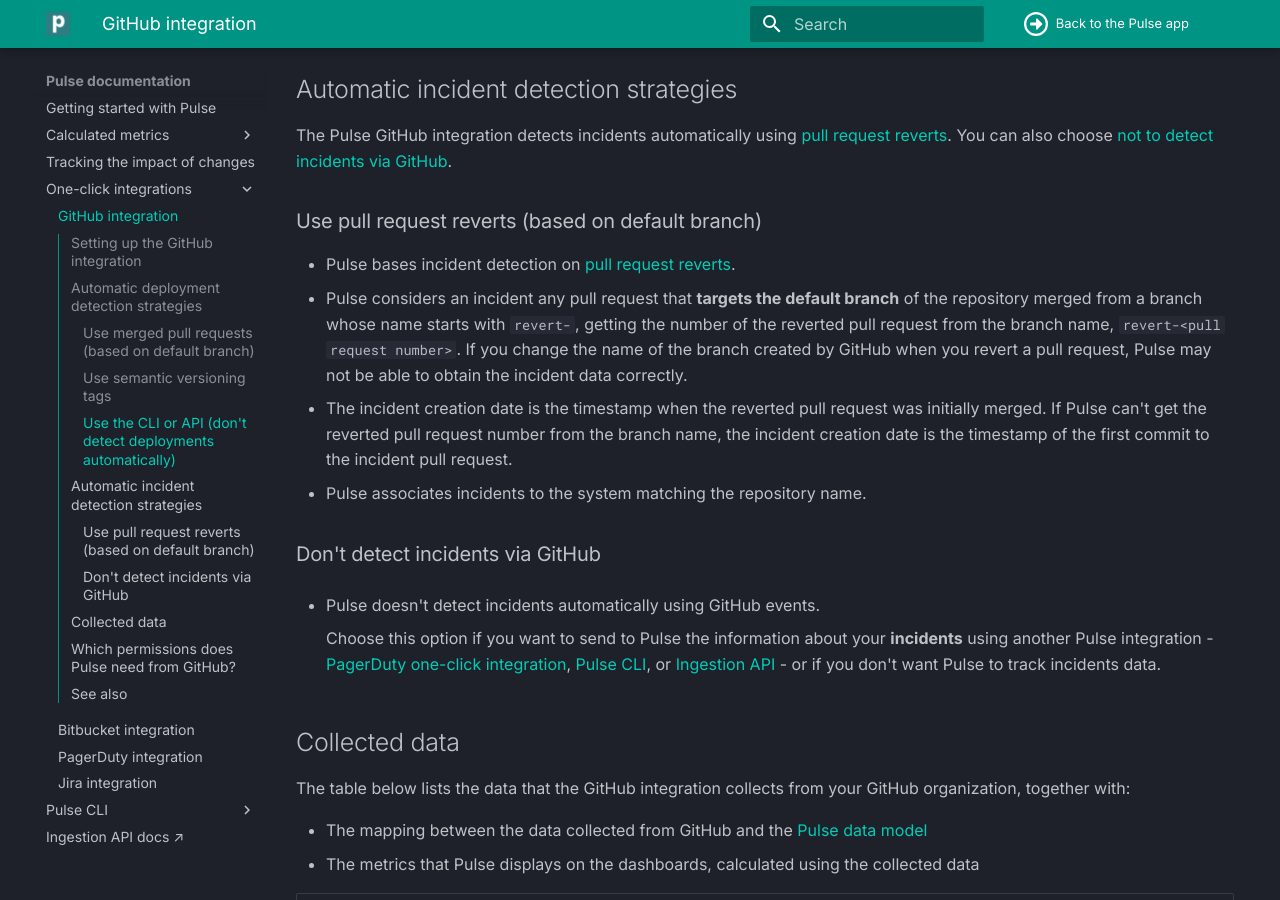
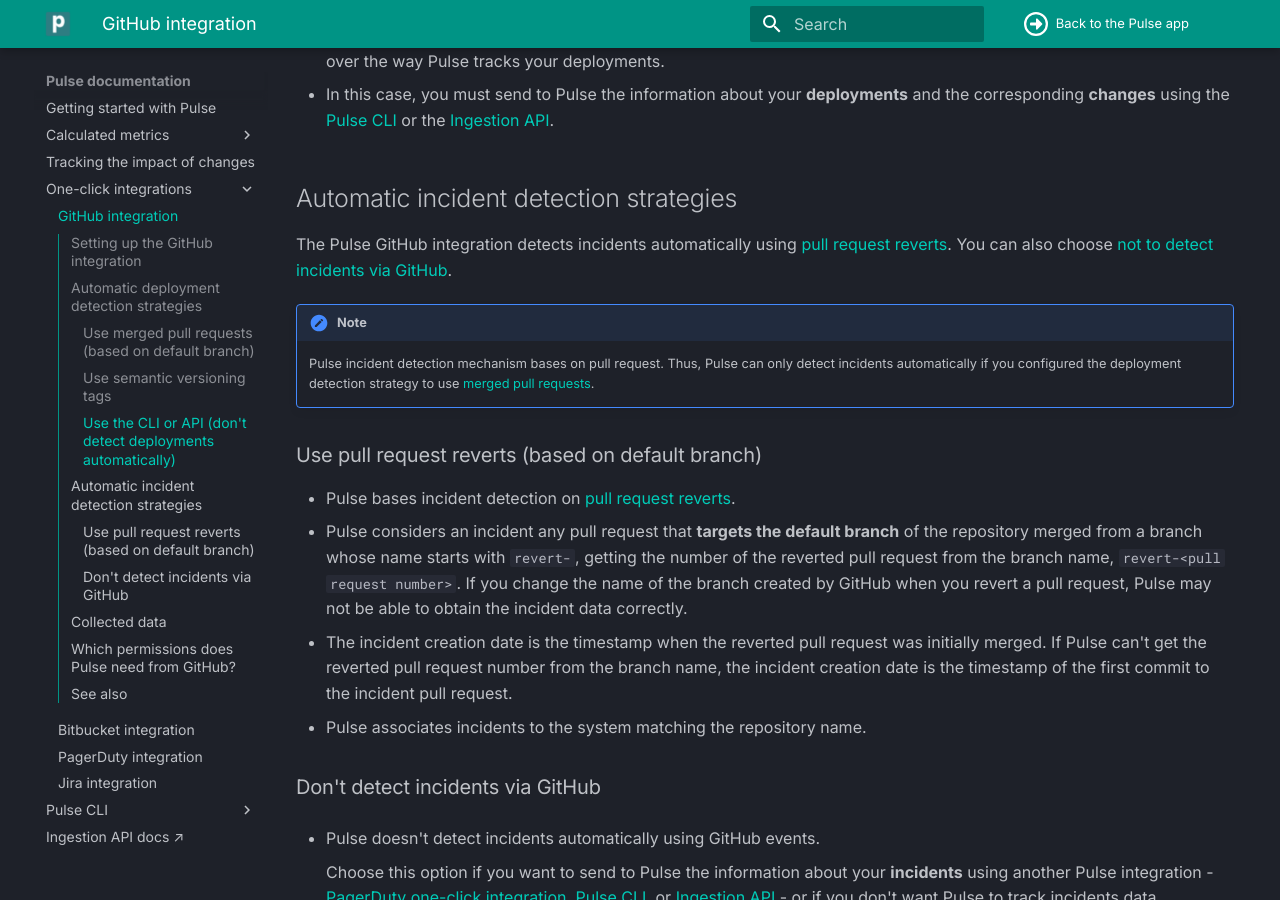
Before and after one commit to codacy/pulse-user-docs, an MkDocs documentation site: the page built from docs/one-click-integrations/github-integration.md, in a window 1280 px wide and 900 px high, scrolled down 5088 px. Built offline with MkDocs 1.6.1 and Material for MkDocs 9.7.7, drawn with Linux system fonts in a browser that asks for light colours; some of the changed text lies outside the part shown.

Commit message:
feat: Add limitation for incident detection

```diff
--- a/docs/one-click-integrations/github-integration.md
+++ b/docs/one-click-integrations/github-integration.md
@@ -39,6 +39,9 @@
     ![Choosing a deployment detection strategy](images/github-strategy.png)
 
 1.  Choose the strategy to detect **incidents** that best fits your workflows. See the [section below](#incident-detection-strategy) for a detailed description of each option.
+
+    !!! note
+        Pulse can only detect incidents automatically if you configured the **deployment detection strategy** to use [merged pull requests](#gh-deploy-merged-pr).
 
     ![Configuring the incident detection strategy](images/github-incident-strategy.png)
 
@@ -98,6 +101,9 @@
 ## Automatic incident detection strategies {: id="incident-detection-strategy"}
 
 The Pulse GitHub integration detects incidents automatically using [pull request reverts](#gh-incident-pr-revert). You can also choose [not to detect incidents via GitHub](#gh-incident-not-detect).
+
+!!! note
+    Pulse incident detection mechanism bases on pull request. Thus, Pulse can only detect incidents automatically if you configured the deployment detection strategy to use [merged pull requests](#gh-deploy-merged-pr).
 
 ### Use pull request reverts (based on default branch) {: id="gh-incident-pr-revert"}
 
```
